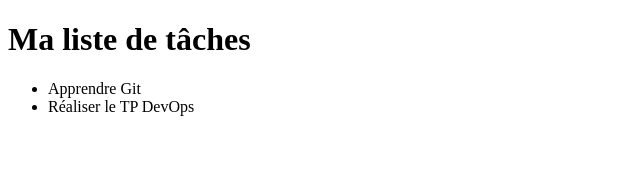
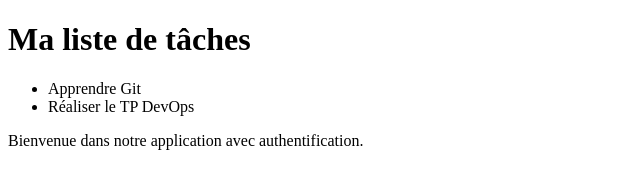
Before and after one commit to Ineskaci/TP-devops, a plain HTML site: page index.html in a window 1280 px wide. Shown: the whole page, without its empty margins (0-640 px from the left). Drawn offline with Linux system fonts and the light colour scheme.

Commit message:
Ajout de la fonctionnalite login

```diff
--- a/index.html
+++ b/index.html
@@ -11,5 +11,6 @@
         <li>Apprendre Git</li>
         <li>Réaliser le TP DevOps</li>
     </ul>
+    <p>Bienvenue dans notre application avec authentification.</p>
 </body>
 </html>
```
